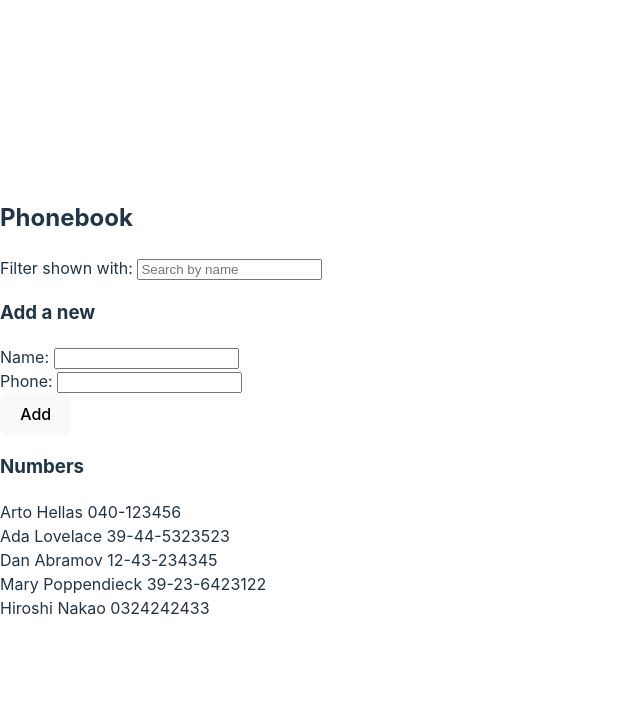
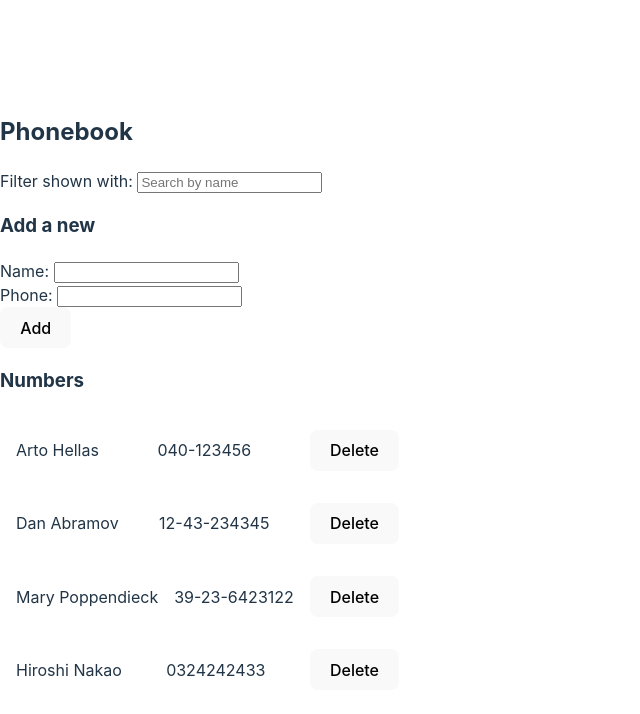
Before and after one commit to hnakao/full-stack-open, a React (Vite) app in the folder part2/phonebook/: page / in a window 1280 px wide. Shown: the top 714 px of the page, without its empty margins (0-640 px from the left). Built offline with nearby package versions, Linux system fonts and the light colour scheme; data requests are answered from the project's data file.

Commit message:
Implement delete number

```diff
--- a/part2/phonebook/db.json
+++ b/part2/phonebook/db.json
@@ -4,11 +4,6 @@
       "name": "Arto Hellas",
       "number": "040-123456",
       "id": "1"
-    },
-    {
-      "name": "Ada Lovelace",
-      "number": "39-44-5323523",
-      "id": "2"
     },
     {
       "name": "Dan Abramov",
@@ -21,7 +16,7 @@
       "id": "4"
     },
     {
-      "id": "ccfc",
+      "id": "05bf",
       "name": "Hiroshi Nakao",
       "number": "0324242433"
     }
--- a/part2/phonebook/src/App.jsx
+++ b/part2/phonebook/src/App.jsx
@@ -2,7 +2,7 @@ import { useEffect, useState } from "react";
 import Filter from "./components/Filter";
 import PersonForm from "./components/PersonForm";
 import Persons from "./components/Persons";
-import { addPerson, getAllPersons } from "./services/phonebook";
+import { addPerson, deletePerson, getAllPersons } from "./services/phonebook";
 
 const App = () => {
   const [persons, setPersons] = useState([]);
@@ -38,6 +38,16 @@ const App = () => {
     setPersons(filteredPersons);
   };
 
+  const handleDelete = async (id) => {
+    const personToDelete = persons.find((person) => person.id === id);
+    if (
+      window.confirm(`Are you sure you want to delete ${personToDelete.name}?`)
+    ) {
+      await deletePerson(id);
+      setPersons(persons.filter((person) => person.id !== id));
+    }
+  };
+
   return (
     <div>
       <h2>Phonebook</h2>
@@ -45,7 +55,7 @@ const App = () => {
       <h3>Add a new</h3>
       <PersonForm onSubmit={onSubmit} />
       <h3>Numbers</h3>
-      <Persons persons={persons} />
+      <Persons persons={persons} onDelete={handleDelete} />
     </div>
   );
 };
--- /dev/null
+++ b/part2/phonebook/src/components/PersonRow.jsx
@@ -0,0 +1,24 @@
+const PersonRow = ({ person, onDelete }) => {
+  const style = {
+    display: "flex",
+    flexDirection: "row",
+    justifyContent: "space-between",
+    alignItems: "center",
+    padding: "1em",
+    width: "100%",
+  };
+
+  const handleDelete = () => {
+    onDelete(person.id);
+  };
+
+  return (
+    <div key={person.id} style={style}>
+      <div>{person.name}</div>
+      <div>{person.number}</div>
+      <button onClick={handleDelete}>Delete</button>
+    </div>
+  );
+};
+
+export default PersonRow;
--- a/part2/phonebook/src/components/Persons.jsx
+++ b/part2/phonebook/src/components/Persons.jsx
@@ -1,10 +1,10 @@
-const Persons = ({ persons }) => {
+import PersonRow from "./PersonRow";
+
+const Persons = ({ persons, onDelete }) => {
   return (
     <div>
       {persons.map((person) => (
-        <div key={person.name}>
-          {person.name} {person.number}
-        </div>
+        <PersonRow key={person.id} person={person} onDelete={onDelete} />
       ))}
     </div>
   );
--- a/part2/phonebook/src/services/phonebook.js
+++ b/part2/phonebook/src/services/phonebook.js
@@ -18,4 +18,9 @@ const updatePerson = async (person) => {
   return response.data;
 };
 
-export { getAllPersons, addPerson, updatePerson };
+const deletePerson = async (id) => {
+  const response = await axios.delete(`http://localhost:3001/persons/${id}`);
+  return response.data;
+};
+
+export { getAllPersons, addPerson, updatePerson, deletePerson };
```
